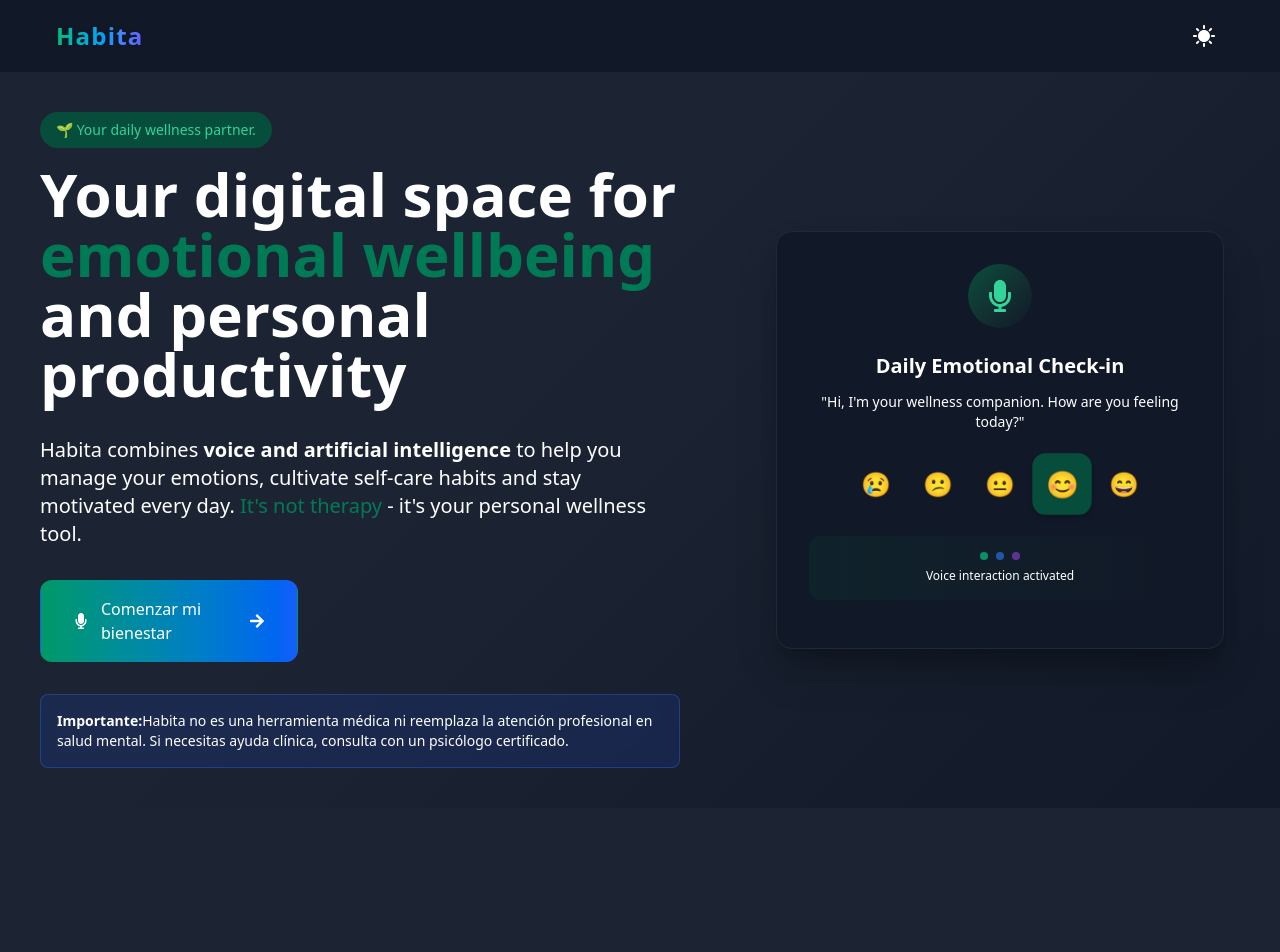
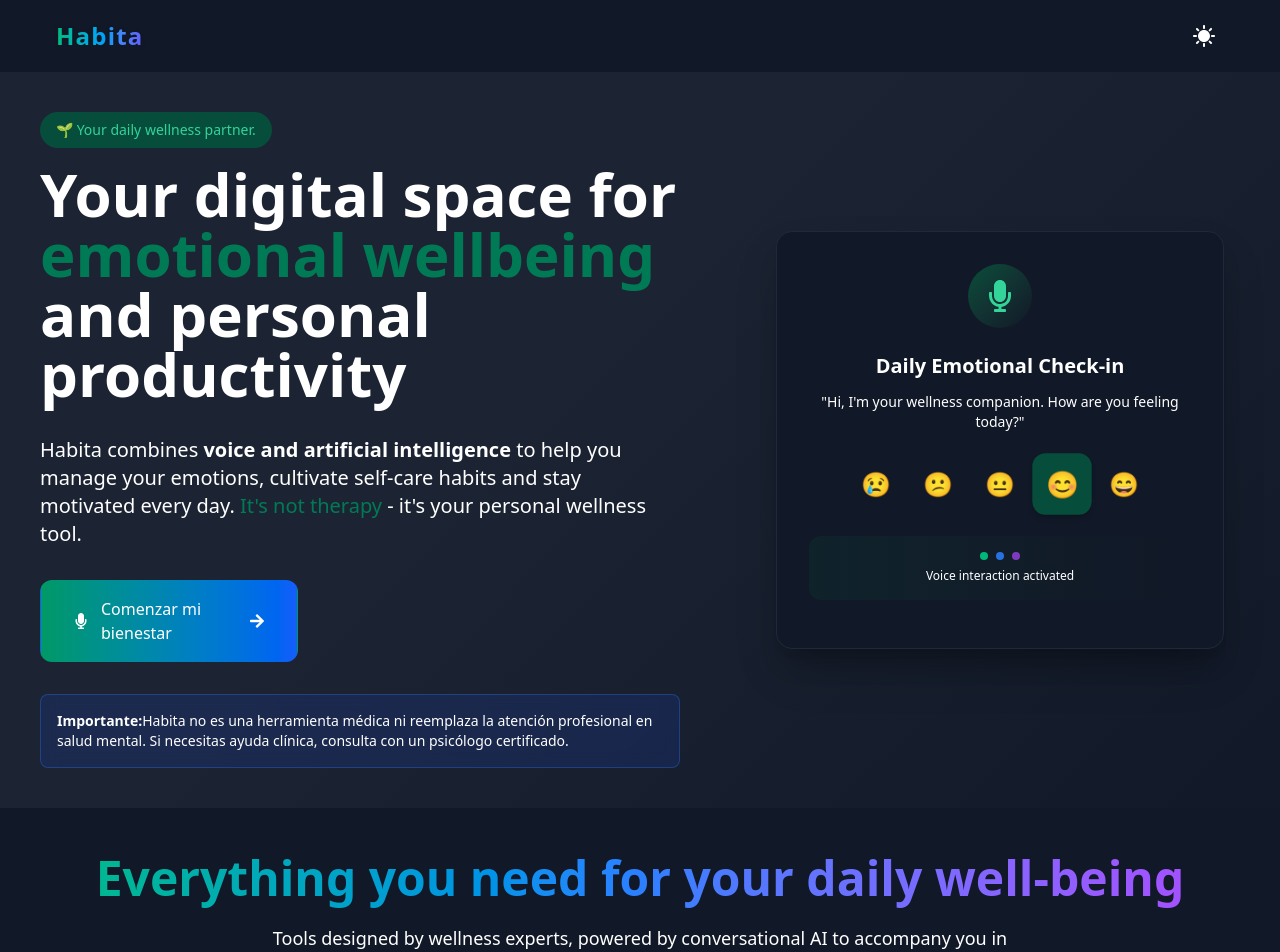
Before and after one commit to Arenas07/Guardado_React, a React (Vite) app: page / in a window 1280 px wide. Shown: the top 952 px of the page. Before the commit the page ends 808 px from the top, so only its background shows below. Built offline with nearby package versions, Linux system fonts and the light colour scheme.

Commit message:
chore: :truck: Path changes on App

```diff
--- a/src/App.tsx
+++ b/src/App.tsx
@@ -1,5 +1,4 @@
-import Header from './components/landing/Header.tsx';
-import Introduction from './components/landing/Introduction.tsx';
+import LandingPage from './components/ui/LandingPage'
 import './styles/global.css';
 import './styles/index.css';
 
@@ -7,8 +6,7 @@ function App() {
 
   return (
     <>
-      <Header />
-      <Introduction />
+      <LandingPage />
     </>
   )
 }
--- /dev/null
+++ b/src/components/ui/LandingPage.tsx
@@ -0,0 +1,18 @@
+import Header from '../landing/Header.tsx'
+import Introduction from '../landing/Introduction.tsx';
+import Features from '../landing/Features.tsx'
+import '../../styles/global.css';
+import '../../styles/index.css';
+
+function LandingPage() {
+
+  return (
+    <>
+      <Header />
+      <Introduction />
+      <Features />
+    </>
+  )
+}
+
+export default LandingPage
```
